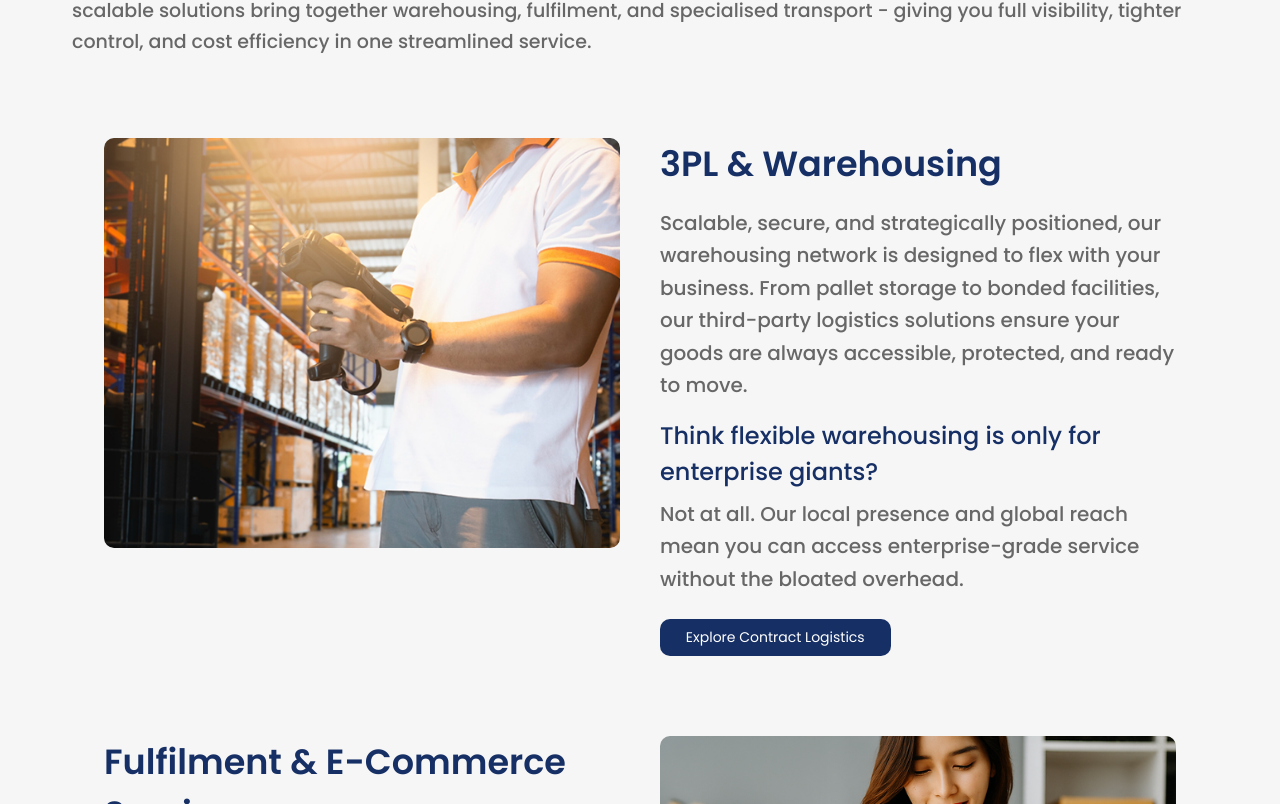
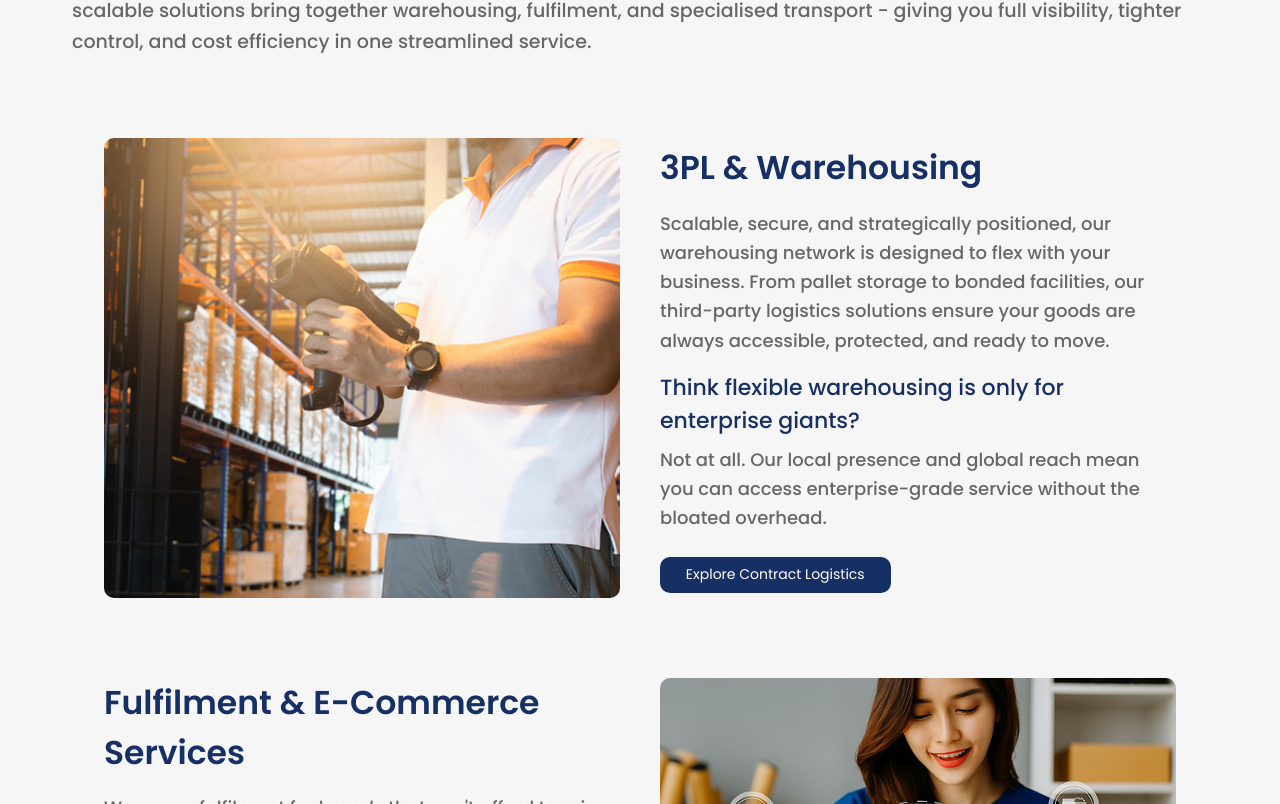
Before and after one commit to kanishka-gunatunga/nexus, a Next.js app: page /Integrated-logistics in a window 1280 px wide. Shown: the part 816-1620 px from the top of the page. Built offline with nearby package versions, Linux system fonts and the light colour scheme.

Commit message:
get my quote button add

```diff
--- a/src/Components/Footer.tsx
+++ b/src/Components/Footer.tsx
@@ -607,7 +607,7 @@ const Footer = () => {
                                     Customs Clearance & Border Processing
                                 </a>
                                 <a
-                                    href="#"
+                                    href="/Integrated-logistics"
                                     className="block text-white hover:text-[#bbbbbb] transition-colors text-xs sm:text-sm"
                                 >
                                     Integrated Logistics & Special Projects
--- a/src/Components/PhotoDescriptionSection.tsx
+++ b/src/Components/PhotoDescriptionSection.tsx
@@ -39,26 +39,26 @@ export default function PhotoDescriptionSection({
           alt={imageAlt}
           width={620}
           height={460}
-          className='rounded-[10px] w-full h-auto object-cover'
-          // className="rounded-[10px] w-[620px] h-[460px] object-cover"
+          // className='rounded-[10px] w-full h-auto object-cover'
+          className="rounded-[10px] w-[620px] h-[460px] object-cover"
         />
       </div>
 
       {/* Text Content */}
       <div className="flex-1 flex flex-col justify-center">
-        <h2 className="font-poppins font-semibold text-[35px] text-[#162F65] mb-4">
+        <h2 className="font-poppins font-semibold text-[33px] text-[#162F65] mb-4">
           {title}
         </h2>
 
-        <p className="font-poppins font-medium text-[20px] text-[#676767] mb-4 leading-relaxed">
+        <p className="font-poppins font-medium text-[18px] text-[#676767] mb-4 leading-relaxed">
           {paragraph1}
         </p>
 
-        <p className="font-poppins font-medium text-[24px] text-[#162F65] mb-2">
+        <p className="font-poppins font-medium text-[22px] text-[#162F65] mb-2">
           {subtitle}
         </p>
 
-        <p className="font-poppins font-medium text-[20px] text-[#676767] mb-6 leading-relaxed">
+        <p className="font-poppins font-medium text-[18px] text-[#676767] mb-6 leading-relaxed">
           {paragraph2}
         </p>
 
--- a/src/app/Integrated-logistics/page.tsx
+++ b/src/app/Integrated-logistics/page.tsx
@@ -7,6 +7,7 @@ import Nav from "@/Components/Nav";
 import PhotoDescriptionSection from "@/Components/PhotoDescriptionSection";
 import HeroTitleAndParagraph from "@/Components/HeroTitleAndParagraph";
 import ServiceCardRow from "@/Components/ServiceCardRow";
+import Quote from "@/Components/Quote";
 
 
 
@@ -144,7 +145,7 @@ const integratedLogistics = () => {
                 {/*    Sydney Airport*/}
                 {/*</div>*/}
             </div>
-
+            <Quote />
             <div className="py-6 lg:py-12">
                 <LinkedinSection />
             </div>
--- a/src/app/air-and-sea-freight/page.tsx
+++ b/src/app/air-and-sea-freight/page.tsx
@@ -7,6 +7,7 @@ import Nav from "@/Components/Nav";
 import PhotoDescriptionSection from "@/Components/PhotoDescriptionSection";
 import HeroTitleAndParagraph from "@/Components/HeroTitleAndParagraph";
 import ServiceCardRow from "@/Components/ServiceCardRow";
+import Quote from "@/Components/Quote";
 
 
 
@@ -105,7 +106,7 @@ const airAndSeaFreight = () => {
             <div className="relative h-64 sm:h-80 lg:h-96 lg:-mt-20 overflow-hidden" style={{ marginTop: '100px' }}>
                 <div className="absolute inset-0">
                     <Image
-                        src="/services/bottom-banner.png"
+                        src="/services/sea-bottom-banner.png"
                         alt="Airport"
                         width={1000}
                         height={400}
@@ -132,7 +133,7 @@ const airAndSeaFreight = () => {
                 {/*    Sydney Airport*/}
                 {/*</div>*/}
             </div>
-
+            <Quote />
             <div className="py-6 lg:py-12">
                 <LinkedinSection />
             </div>
```
Also changed, not shown: 1 other file (tests, documents, lock files or other folders).
